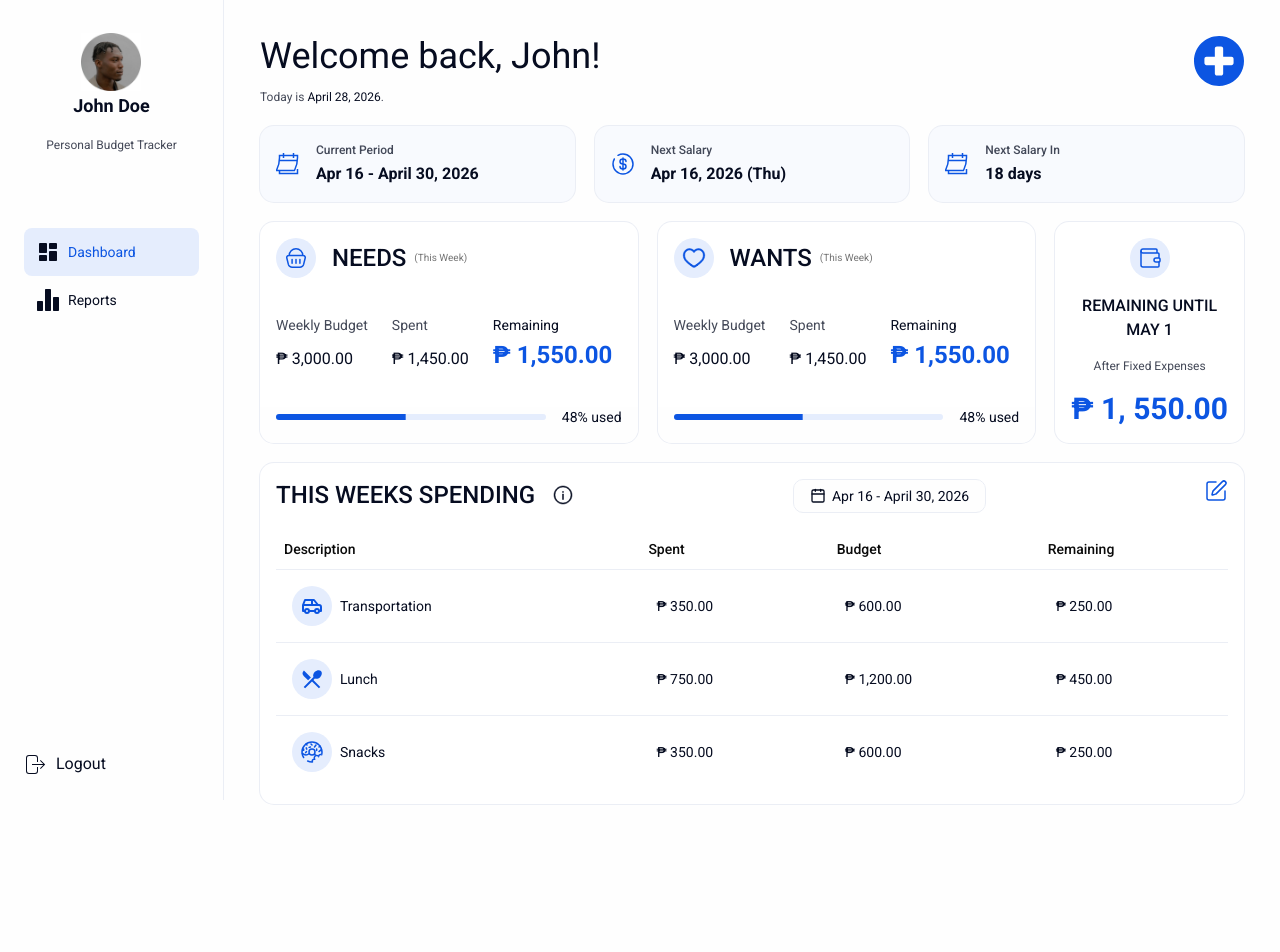
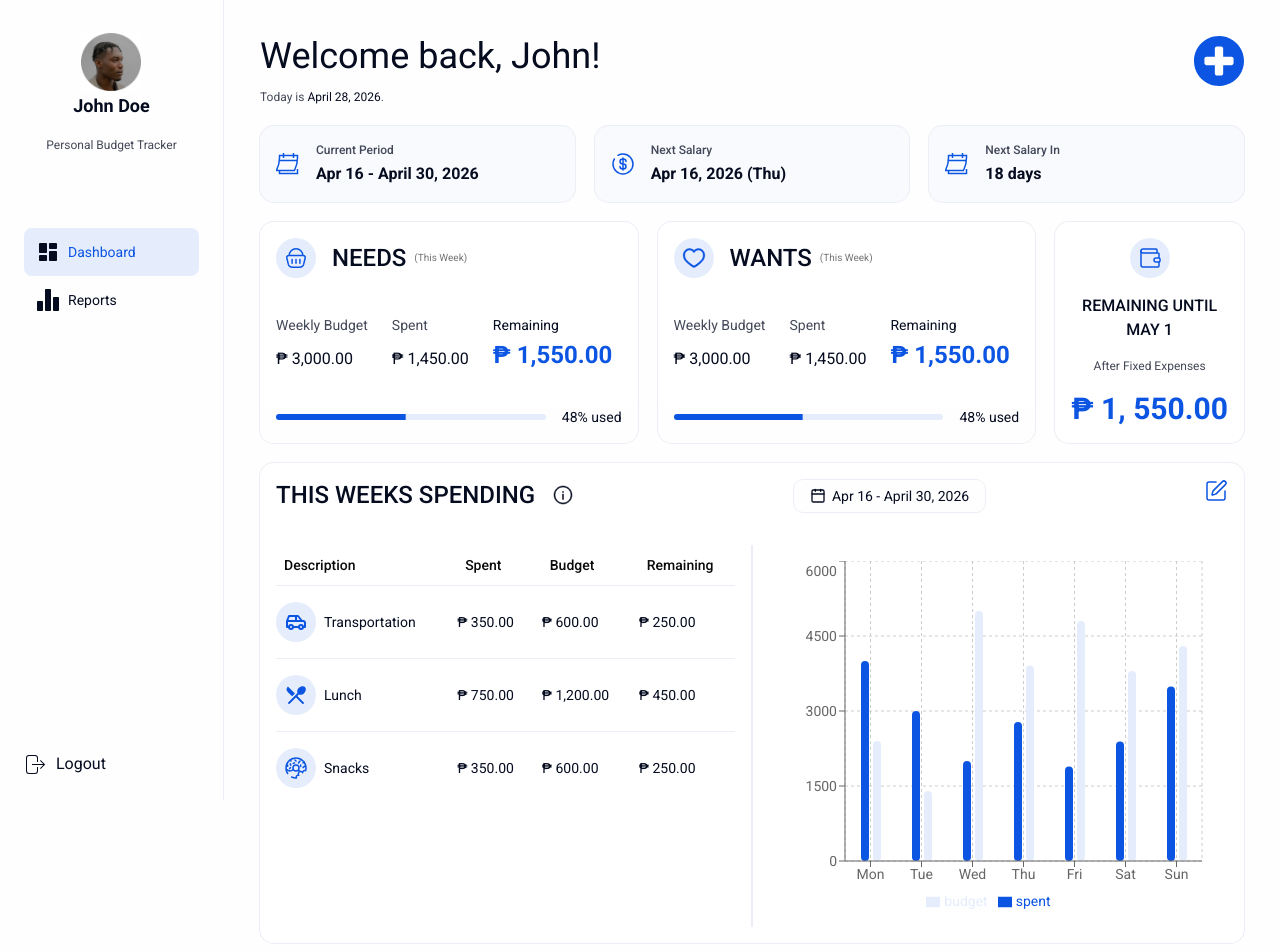
Before and after one commit to markmarkestareja/personal-budget-tracker, a Next.js app: page / in a window 1280 px wide. Shown: the top 952 px of the page. Before the commit the page ends 840 px from the top, so only its background shows below. Built offline with nearby package versions, Linux system fonts and the light colour scheme.

Commit message:
Build WeeklySpendingBarChart - unfinished

```diff
--- a/components/Dashboard/RenderWeeklySpending/WeeklySpendingBarChart.tsx
+++ b/components/Dashboard/RenderWeeklySpending/WeeklySpendingBarChart.tsx
@@ -0,0 +1,64 @@
+"use client";
+
+import {
+  BarChart,
+  Bar,
+  XAxis,
+  YAxis,
+  CartesianGrid,
+  Tooltip,
+  Legend,
+  ResponsiveContainer,
+} from "recharts";
+
+import {
+  Card,
+  CardContent,
+  CardHeader,
+} from "@/components/ui/card";
+
+// Sample data
+const data = [
+  { name: "Mon", spent: 4000, budget: 2400 },
+  { name: "Tue", spent: 3000, budget: 1398 },
+  { name: "Wed", spent: 2000, budget: 5000 },
+  { name: "Thu", spent: 2780, budget: 3908 },
+  { name: "Fri", spent: 1890, budget: 4800 },
+  { name: "Sat", spent: 2390, budget: 3800 },
+  { name: "Sun", spent: 3490, budget: 4300 },
+];
+
+export default function BarChartCard() {
+  return (
+    <Card className="w-full max-w-3xl ring-0">
+
+      <CardContent className="h-[350px]">
+        <ResponsiveContainer width="100%" height="100%">
+          <BarChart
+            data={data}
+            barGap={4}
+            margin={{ top: 0, right: 10, left: 0, bottom: 0 }}
+          >
+            <CartesianGrid strokeDasharray="3 3" />
+            <XAxis dataKey="name" />
+            <YAxis />
+            <Tooltip />
+            <Legend />
+            <Bar
+              dataKey="spent"
+              fill="var(--primary)"
+              barSize={8}
+              radius={[6, 6, 6, 6]}
+            />
+            <Bar
+              dataKey="budget"
+              fill="var(--primary-muted)"
+              barSize={8}
+              radius={[6, 6, 6, 6]}
+            />
+          </BarChart>
+        </ResponsiveContainer>
+      </CardContent>
+    </Card>
+  );
+}
--- a/components/Dashboard/RenderWeeklySpending/WeeklySpendingTable.tsx
+++ b/components/Dashboard/RenderWeeklySpending/WeeklySpendingTable.tsx
@@ -119,10 +119,10 @@ export default function WeeklySpendingTable() {
       <TableBody>
         {expenses.map((expense, index) => (
           <TableRow key={index}>
-            <TableCell className="flex gap-2 p-4 items-center"><span className="bg-primary-muted p-2 rounded-full">{expense.svg}</span>{expense.description}</TableCell>
-            <TableCell className="p-4">₱ {expense.spent.toLocaleString("en-PH", {minimumFractionDigits: 2})}</TableCell>
-            <TableCell className="p-4">₱ {expense.budget.toLocaleString("en-PH", {minimumFractionDigits: 2})}</TableCell>
-            <TableCell className="p-4">₱ {(expense.budget - expense.spent).toLocaleString("en-PH", {minimumFractionDigits: 2})}</TableCell>
+            <TableCell className="flex gap-2 p-4 pl-0 items-center"><span className="bg-primary-muted p-2 rounded-full">{expense.svg}</span>{expense.description}</TableCell>
+            <TableCell className="p-4 pl-0 ">₱ {expense.spent.toLocaleString("en-PH", {minimumFractionDigits: 2})}</TableCell>
+            <TableCell className="p-4 pl-0 ">₱ {expense.budget.toLocaleString("en-PH", {minimumFractionDigits: 2})}</TableCell>
+            <TableCell className="p-4 pl-0 ">₱ {(expense.budget - expense.spent).toLocaleString("en-PH", {minimumFractionDigits: 2})}</TableCell>
           </TableRow>
         ))}
       </TableBody>
--- a/components/Dashboard/RenderWeeklySpendingCard.tsx
+++ b/components/Dashboard/RenderWeeklySpendingCard.tsx
@@ -1,12 +1,14 @@
-import React from "react";
+"use client"
+
 import WeeklySpendingTable from "./RenderWeeklySpending/WeeklySpendingTable";
 import { Card, CardContent, CardHeader, CardTitle } from "../ui/card";
 import DatePicker from "./RenderWeeklySpending/DatePicker";
+import WeeklySpendingBarChart from "./RenderWeeklySpending/WeeklySpendingBarChart";
 
 export default function RenderWeeklySpendingCard() {
   return (
     <div>
-      <Card className="ring-light-3">
+      <Card className="ring-light-3 flex flex-col gap-8">
         <CardHeader className="flex justify-between">
           <CardTitle className="flex gap-4 items-center text-[22px] text-2xl">
             THIS WEEKS SPENDING{" "}
@@ -49,8 +51,10 @@ export default function RenderWeeklySpendingCard() {
             </svg>
           </button>
         </CardHeader>
-        <CardContent>
+        <CardContent className="flex flex-col lg:flex-row gap-4">
           <WeeklySpendingTable />
+          <span className="hidden lg:block w-1 bg-light-3 self-stretch "></span>
+          <WeeklySpendingBarChart />
         </CardContent>
       </Card>
     </div>
```
Also changed, not shown: 1 other file (tests, documents, lock files or other folders).
